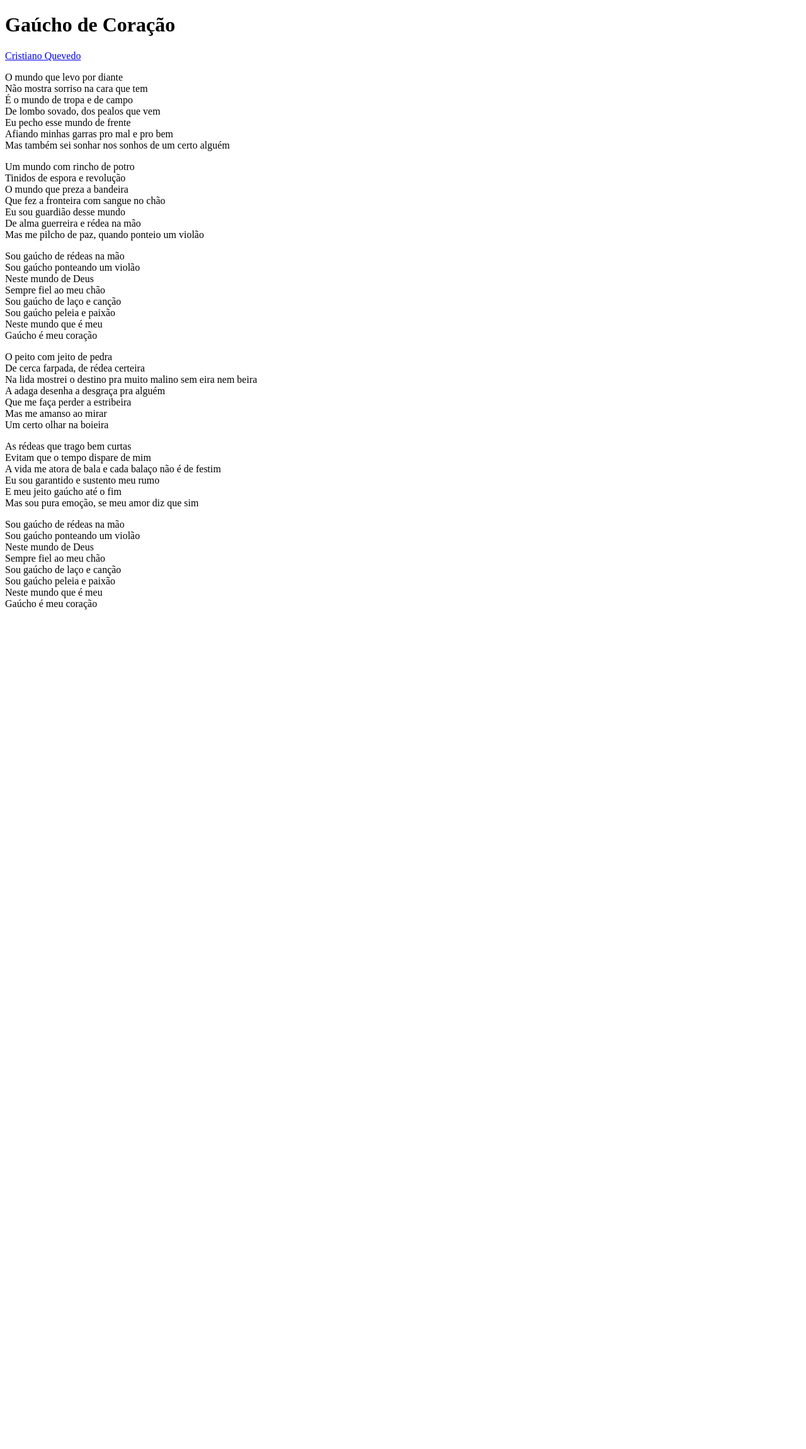
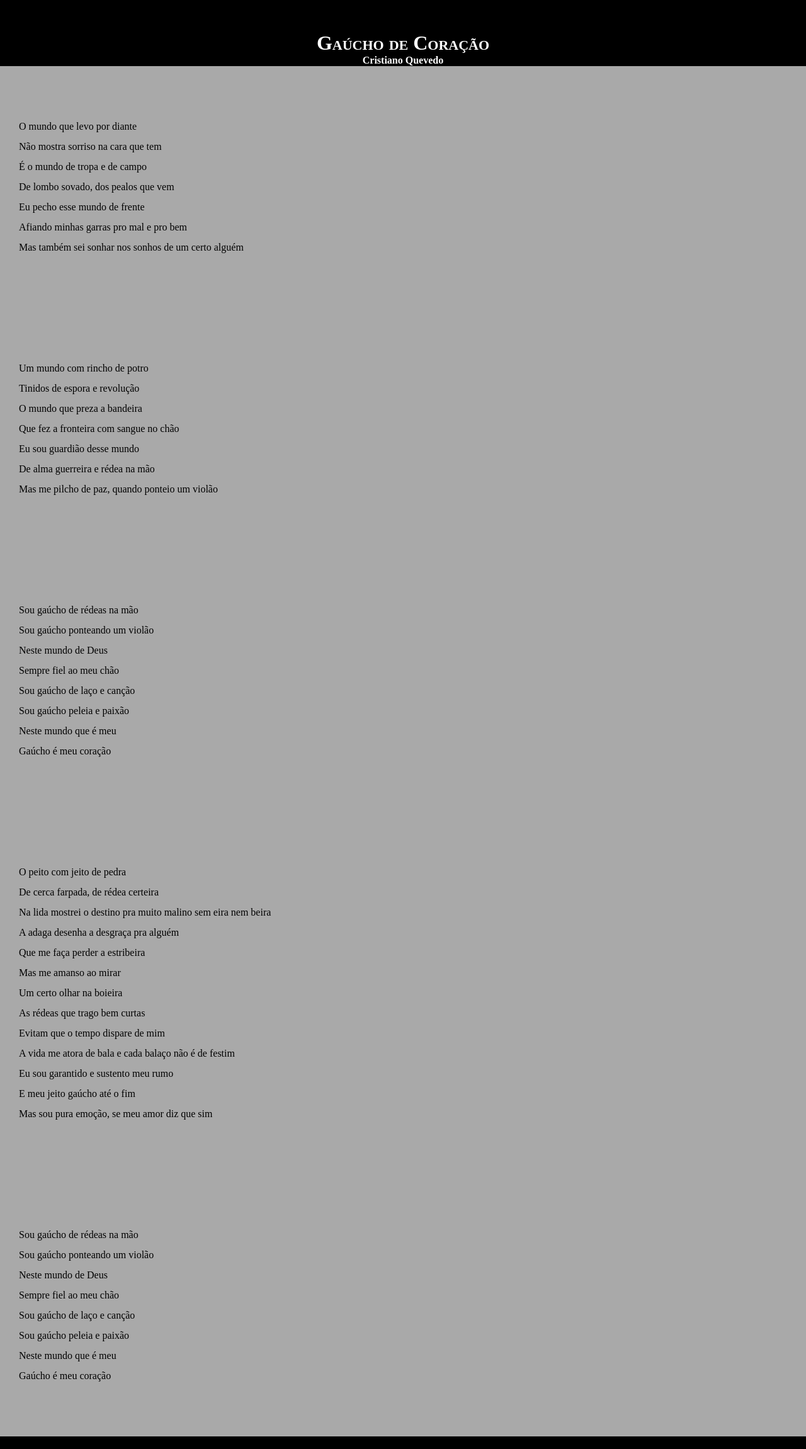
Before and after one commit to rossania/projeto_farroupilha, a plain HTML site: page index.html in a window 1280 px wide. Shown: the whole page at 63% size. Before the commit the page ends 984 px from the top, so only its background shows below. Drawn offline with Linux system fonts and the light colour scheme.

Commit message:
Atualizei estilo css

```diff
--- a/estilo/style.css
+++ b/estilo/style.css
@@ -1 +1,62 @@
 @charset "UTF-8";
+
+*{
+    padding: 0;
+    margin: 0;
+}
+
+html body{
+    min-height: 100vh;
+    background-color: darkgrey;
+}
+
+header{
+    background-color: black;
+    text-align: center;
+    color: white;
+}
+header h1{
+    padding-top: 50px;
+    font-variant: small-caps;
+}
+header p{
+    padding-bottom: 50px;
+
+}
+a{
+    text-decoration: none;
+    color: white;
+    font-weight: bolder;
+}
+a:hover{
+    text-decoration: underline;
+}
+
+section{
+    padding-top: 10vh;
+    padding-bottom: 10vh;
+    line-height: 2em;
+    padding-left: 30px;
+}
+
+section.fundo_normal{
+    background-color: white;
+    color: black;
+
+}
+
+section.fundo_imagem{
+    background-color: #5e5b5b;
+    color:black;
+
+}
+section.fundo_imagem > p{
+    width: 400px;
+    background-color: #383737;
+}
+footer{
+    background-color: black;
+    color: white;
+    text-align: center;
+    padding: 10px;
+}
```
